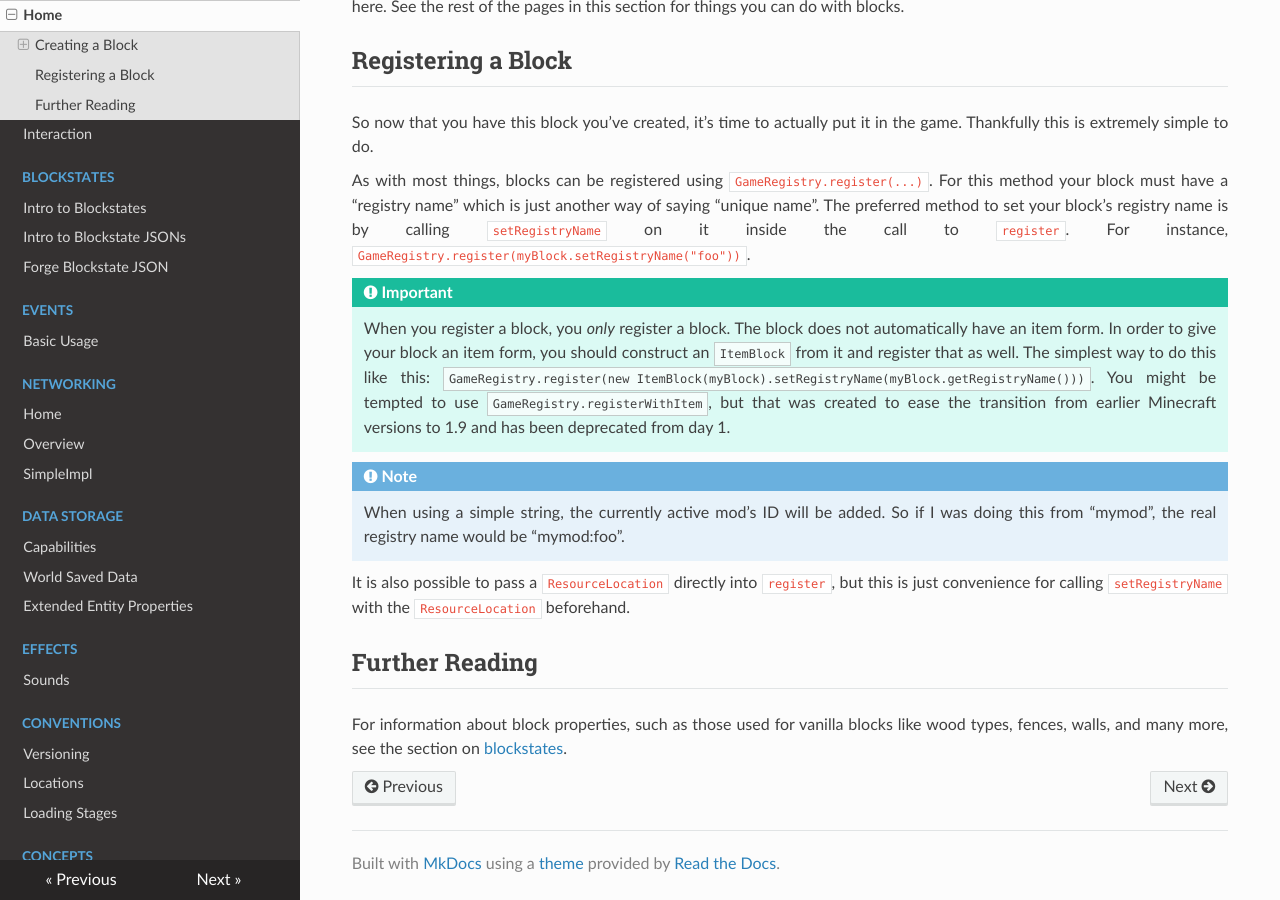
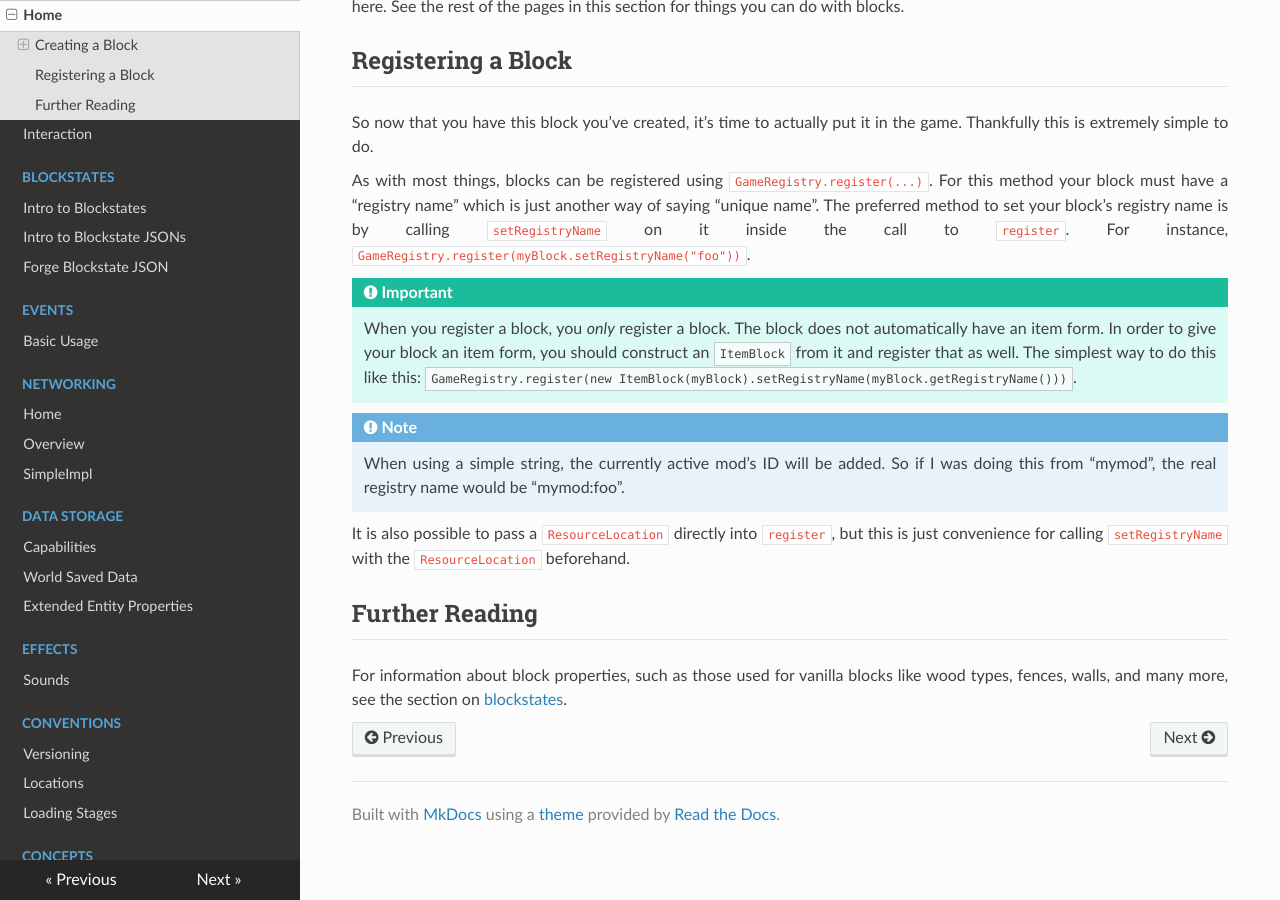
Before and after one commit to MinecraftForge/Documentation, an MkDocs documentation site: the page built from docs/blocks/blocks.md, in a window 1280 px wide and 900 px high, scrolled down 1072 px. Built offline with MkDocs 1.6.1, drawn with Linux system fonts in a browser that asks for light colours; nearby versions of some CDN libraries; old or Windows-style settings are respelled for this version of MkDocs.

Commit message:
Remove warning on `GameRegistry.registerWithItem`
The method is deprecated and the Javadoc notes what to do instead.

As per williewillus's suggestion.

```diff
--- a/docs/blocks/blocks.md
+++ b/docs/blocks/blocks.md
@@ -33,7 +33,7 @@ As with most things, blocks can be registered using `GameRegistry.register(...)`
 
 !!! important
 
-    When you register a block, you *only* register a block. The block does not automatically have an item form. In order to give your block an item form, you should construct an `ItemBlock` from it and register that as well. The simplest way to do this like this: `GameRegistry.register(new ItemBlock(myBlock).setRegistryName(myBlock.getRegistryName()))`. You might be tempted to use `GameRegistry.registerWithItem`, but that was created to ease the transition from earlier Minecraft versions to 1.9 and has been deprecated from day 1.
+    When you register a block, you *only* register a block. The block does not automatically have an item form. In order to give your block an item form, you should construct an `ItemBlock` from it and register that as well. The simplest way to do this like this: `GameRegistry.register(new ItemBlock(myBlock).setRegistryName(myBlock.getRegistryName()))`.
 
 !!! note
 
```
